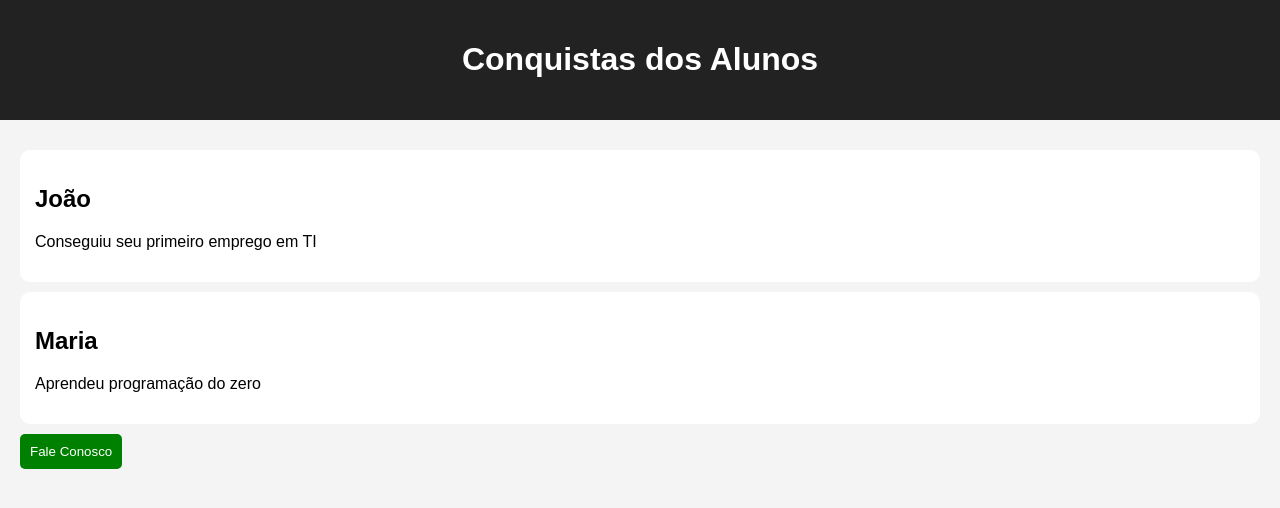
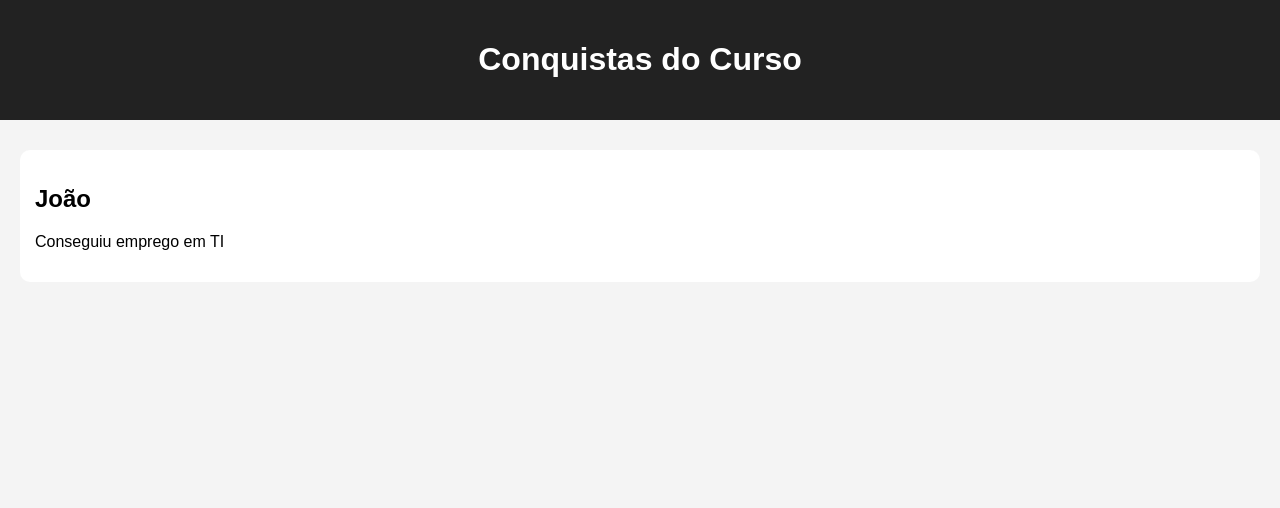
Before and after one commit to Dankazin6/daniel.github.io, a plain HTML site: page index.html in a window 1280 px wide. Drawn offline with Linux system fonts and the light colour scheme.

Commit message:
Update index.html

```diff
--- a/index.html
+++ b/index.html
@@ -3,33 +3,30 @@
 <head>
   <meta charset="UTF-8">
   <title>Conquistas do Curso</title>
+
   <style>
     body {
       font-family: Arial;
       margin: 0;
       background: #f4f4f4;
     }
+
     header {
       background: #222;
       color: white;
       padding: 20px;
       text-align: center;
     }
+
     section {
       padding: 20px;
     }
+
     .card {
       background: white;
       padding: 15px;
       margin: 10px 0;
       border-radius: 10px;
-    }
-    button {
-      padding: 10px;
-      background: green;
-      color: white;
-      border: none;
-      border-radius: 5px;
     }
   </style>
 </head>
@@ -37,23 +34,14 @@
 <body>
 
 <header>
-  <h1>Conquistas dos Alunos</h1>
+  <h1>Conquistas do Curso</h1>
 </header>
 
 <section>
   <div class="card">
     <h2>João</h2>
-    <p>Conseguiu seu primeiro emprego em TI</p>
+    <p>Conseguiu emprego em TI</p>
   </div>
-
-  <div class="card">
-    <h2>Maria</h2>
-    <p>Aprendeu programação do zero</p>
-  </div>
-
-  <button onclick="alert('Entre em contato!')">
-    Fale Conosco
-  </button>
 </section>
 
 </body>
```
